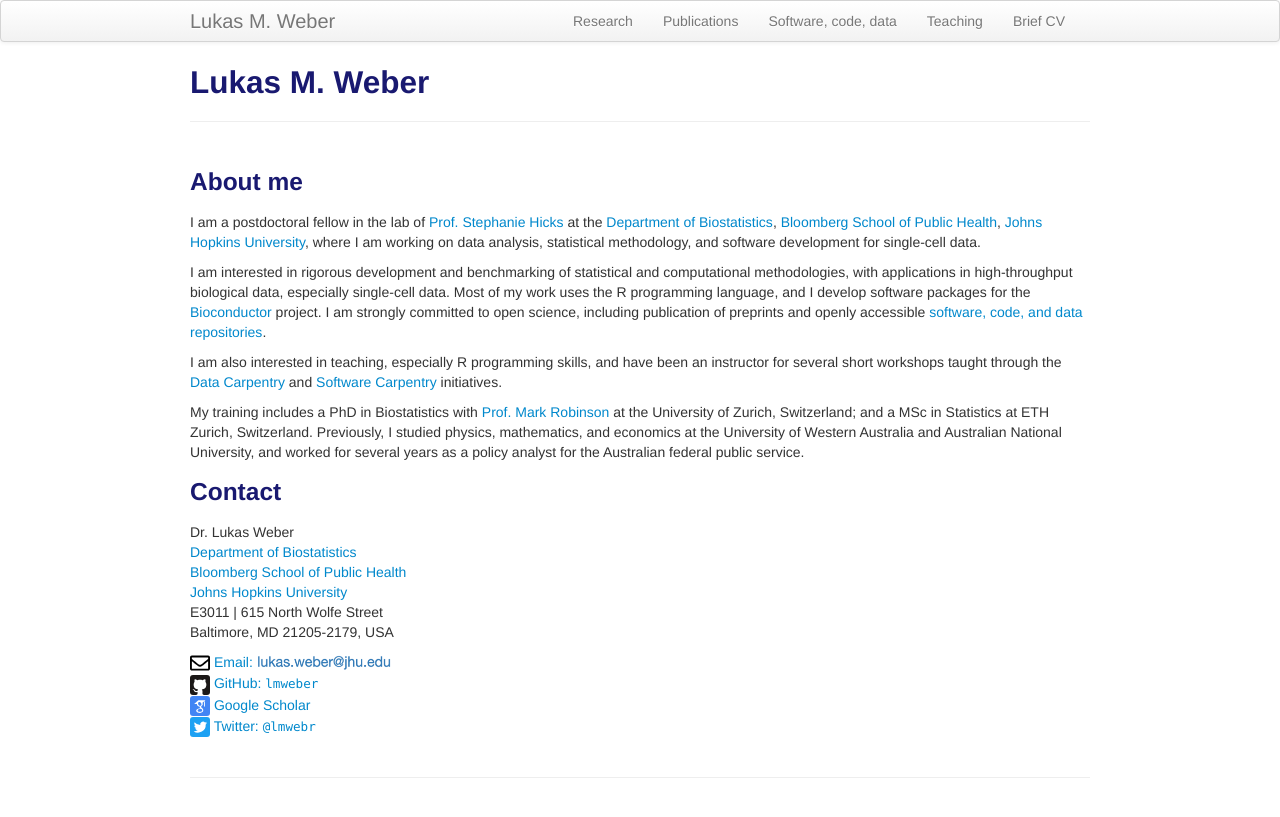
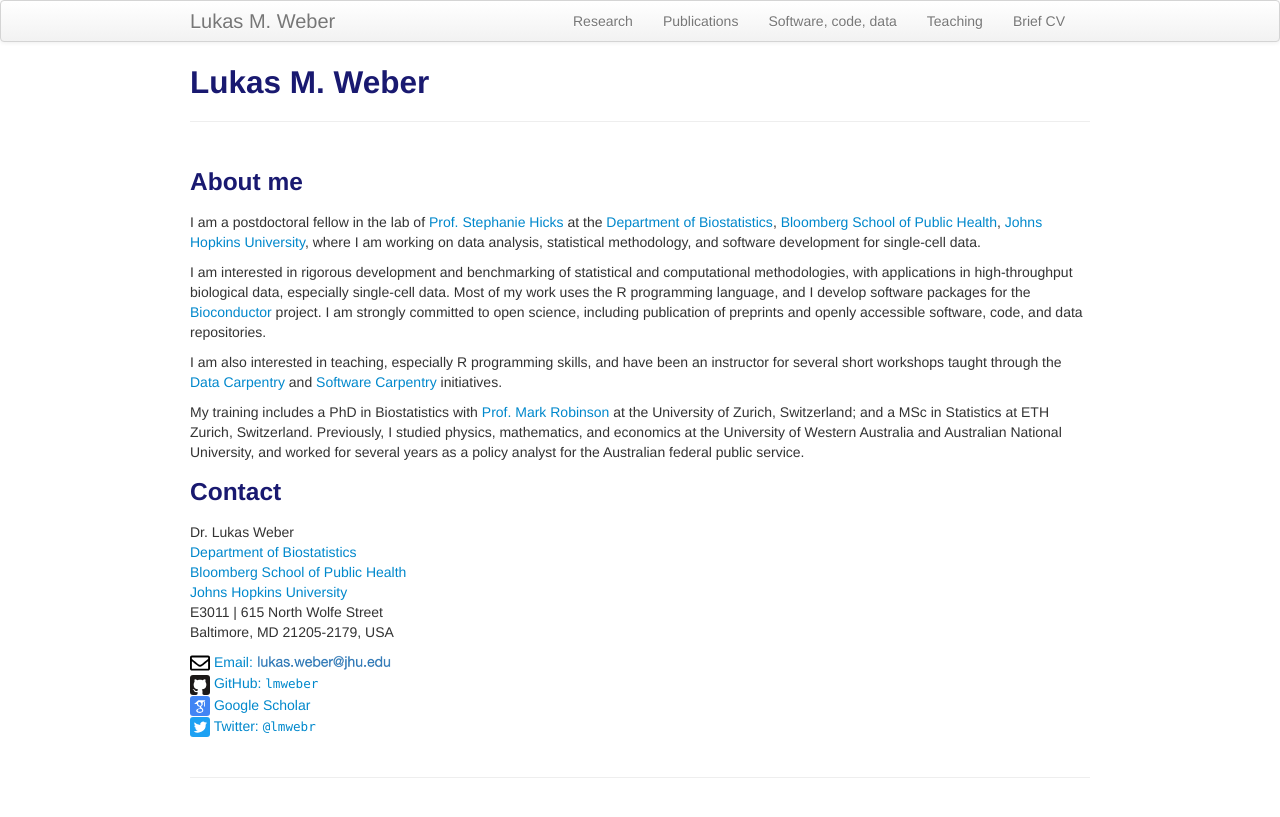
Before and after one commit to lmweber/lmweber.github.io, a Jekyll site: the page built from index.md, in a window 1280 px wide. Shown: the top 817 px of the page. Built offline with Jekyll 4.4.1, drawn with Linux system fonts in a browser that asks for light colours; some of the changed lines change nothing that is shown.

Commit message:
remove internal link

```diff
--- a/index.md
+++ b/index.md
@@ -8,7 +8,7 @@ layout: page
 
 I am a postdoctoral fellow in the lab of [Prof. Stephanie Hicks](https://www.stephaniehicks.com/) at the [Department of Biostatistics](https://www.jhsph.edu/departments/biostatistics/), [Bloomberg School of Public Health](https://www.jhsph.edu/), [Johns Hopkins University](https://www.jhu.edu/), where I am working on data analysis, statistical methodology, and software development for single-cell data.
 
-I am interested in rigorous development and benchmarking of statistical and computational methodologies, with applications in high-throughput biological data, especially single-cell data. Most of my work uses the R programming language, and I develop software packages for the [Bioconductor](http://bioconductor.org/) project. I am strongly committed to open science, including publication of preprints and openly accessible [software, code, and data repositories](pages/software_code_data.html).
+I am interested in rigorous development and benchmarking of statistical and computational methodologies, with applications in high-throughput biological data, especially single-cell data. Most of my work uses the R programming language, and I develop software packages for the [Bioconductor](http://bioconductor.org/) project. I am strongly committed to open science, including publication of preprints and openly accessible software, code, and data repositories.
 
 I am also interested in teaching, especially R programming skills, and have been an instructor for several short workshops taught through the [Data Carpentry](https://datacarpentry.org/) and [Software Carpentry](https://software-carpentry.org/) initiatives.
 
```
